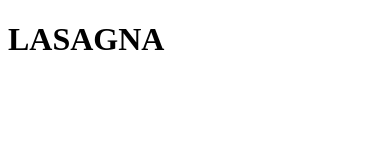
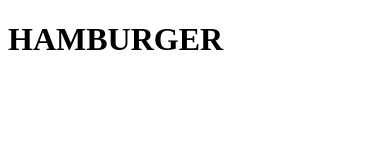
Before and after one commit to tkervancioglu/odin-recipes, a plain HTML site: page recipes/hamburger.html in a window 390 px wide. Shown: the top 141 px of the page. Drawn offline with Linux system fonts and the light colour scheme.

Commit message:
hamburger page correction

```diff
--- a/recipes/hamburger.html
+++ b/recipes/hamburger.html
@@ -6,7 +6,7 @@
     <title>Pizza Recipe</title>
 </head>
 <body>
-    <h1>LASAGNA</h1>
+    <h1>HAMBURGER</h1>
     <p>
         <img src="../images/hamburger.jpg" alt="hamburger" height="350" width="350">
     </p>
```
Also changed, not shown: recipes/pizza.html (+1 -1 lines).
